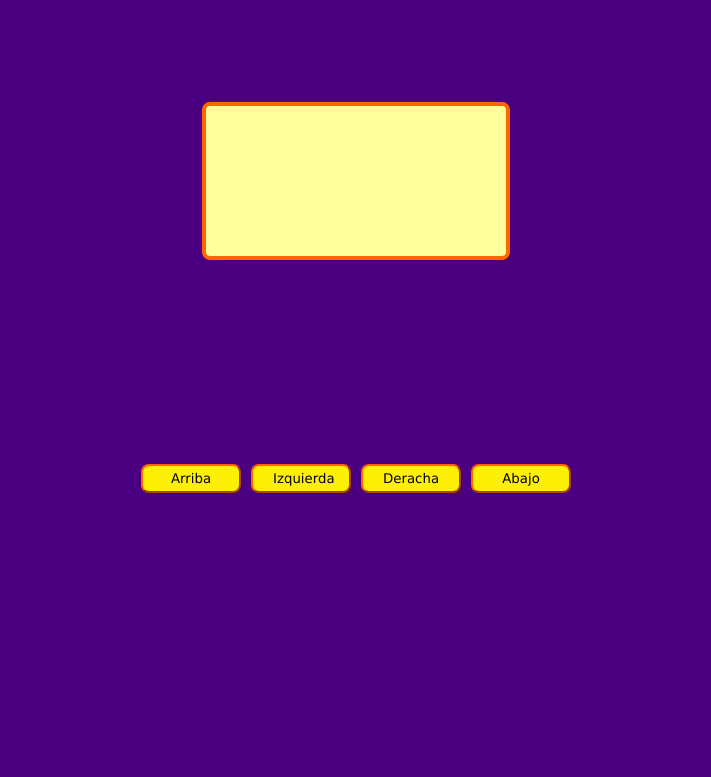
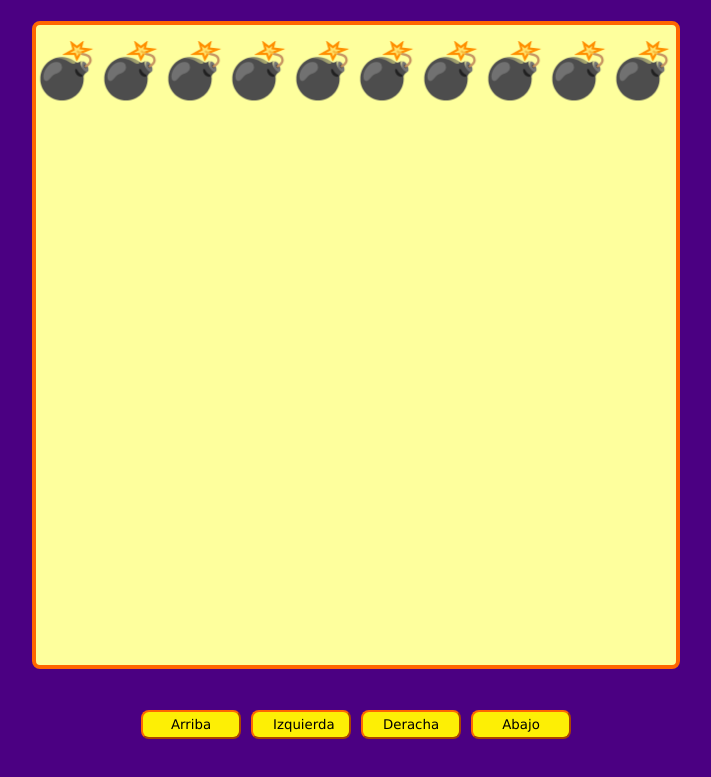
Before and after one commit to molano5858/videojuego-taller-practico-Javascript, a plain HTML site: page index.html in a window 1280 px wide. Shown: the whole page, without its empty margins (284-995 px from the left). Drawn offline with Linux system fonts and the light colour scheme.

Commit message:
Clases 3 y 4: Render del mapa y bombas

```diff
--- a/ResumenDelCurso.js
+++ /dev/null
@@ -1,3 +0,0 @@
-//en la terminal si escribo
-//code ./ -r
-// me abre la ubicacion en la que estoy en ese momento, lo cual me ayuda porque me carga los archivos en el visual studio code
--- a/estilos.css
+++ b/estilos.css
@@ -16,6 +16,7 @@ body {
   }
 
   canvas {
+
     border: 4px solid #ff6600;
     border-radius: 8px;
     background-color: #feff9d;
--- a/game.js
+++ b/game.js
@@ -1 +1,44 @@
-console.log(maps)
+const canvas=document.querySelector('#game');
+const game=canvas.getContext('2d');
+let canvasSize;
+let elementSize;
+
+window.addEventListener('load',setCanvasSize);// le estamos diciendo que cuanto la ventana cargue, ejecute la funcion startGame
+window.addEventListener('resize',setCanvasSize)// evento resize de window nos permite ejecutar la funcion cada vez que se hace cambio dinamico de la pagina, esto soluciona el hecho de que el canva no cambiaba de tamaño si no solo cuando recargabamos
+
+
+function setCanvasSize(){
+    if(window.innerHeight>window.innerWidth){// este if lo hacemos para que el canvas sea cuadrado y que ocupe el 80% del lado mas grande, es decir si el width de la pantalla es mayor al height entonces tomar el 80% del height y viceversa
+        canvasSize=window.innerWidth*0.8;
+    }else{
+        canvasSize=window.innerHeight*0.8;
+    }
+    canvas.setAttribute('width',canvasSize);
+    canvas.setAttribute('height',canvasSize);
+    elementSize= canvasSize/10;
+
+    startGame()
+}
+
+
+function startGame(){
+
+
+
+
+    console.log({canvasSize,elementSize})
+
+    game.font=(elementSize-10)+'px Verdana';//estamos haciendo el emoji del tamaño de cada espacio en el canvas que quedamos era 10x10
+    game.textAlign='end';
+
+    for(let i=0;i<=10;i++){
+        game.fillText(emojis['X'],(elementSize)*i,elementSize);
+    }
+    //game.fillRect(0,0,100,100);//necesita 4 (inicio X, inicio Y, width, height )
+    //game.clearRect(0,0,50,50)//borra en forma de cuadrado lo que le digamos, recibe los mismos parametros que fillRect
+    //game.font='16px Verdana'// (tamaño fuente y fuente)
+    //game.fillStyle='#000' // (color puede ser con nombre o con # escribir como si fuera un css)
+    //game.textAlign='center' // alineacion, center, left, right,
+    //game.fillText('Platzi', 25,25)// (texto a insertar,inicio X,inicio Y)
+
+}
```
